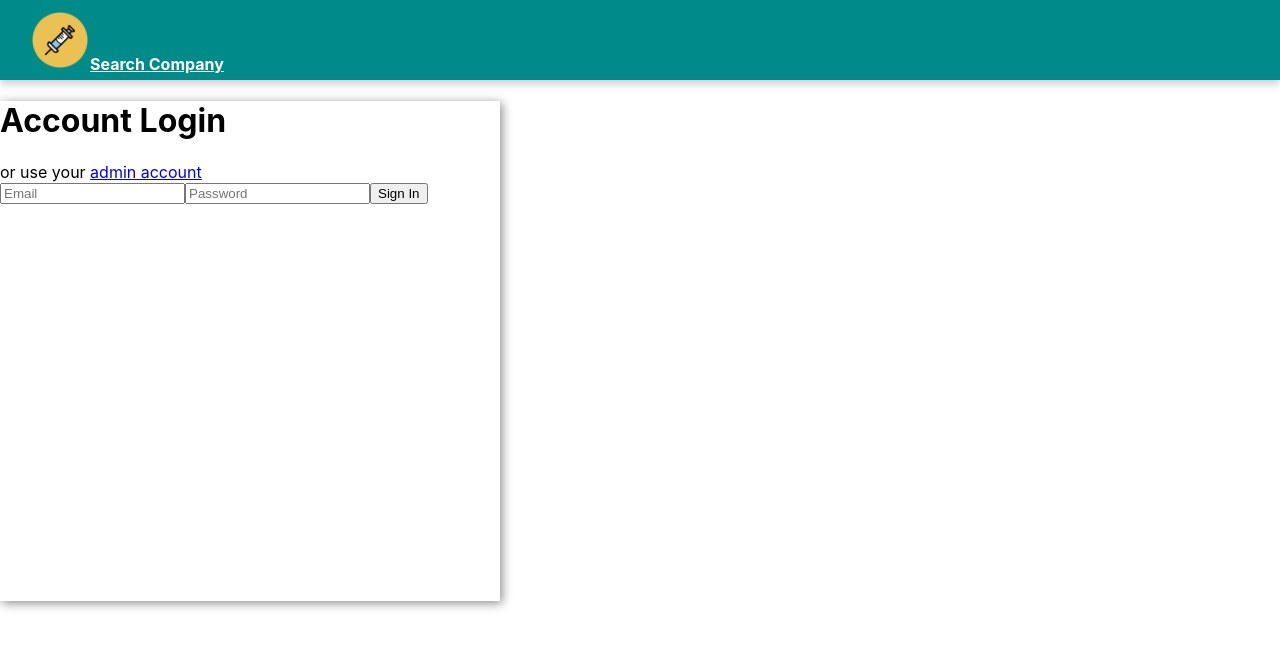
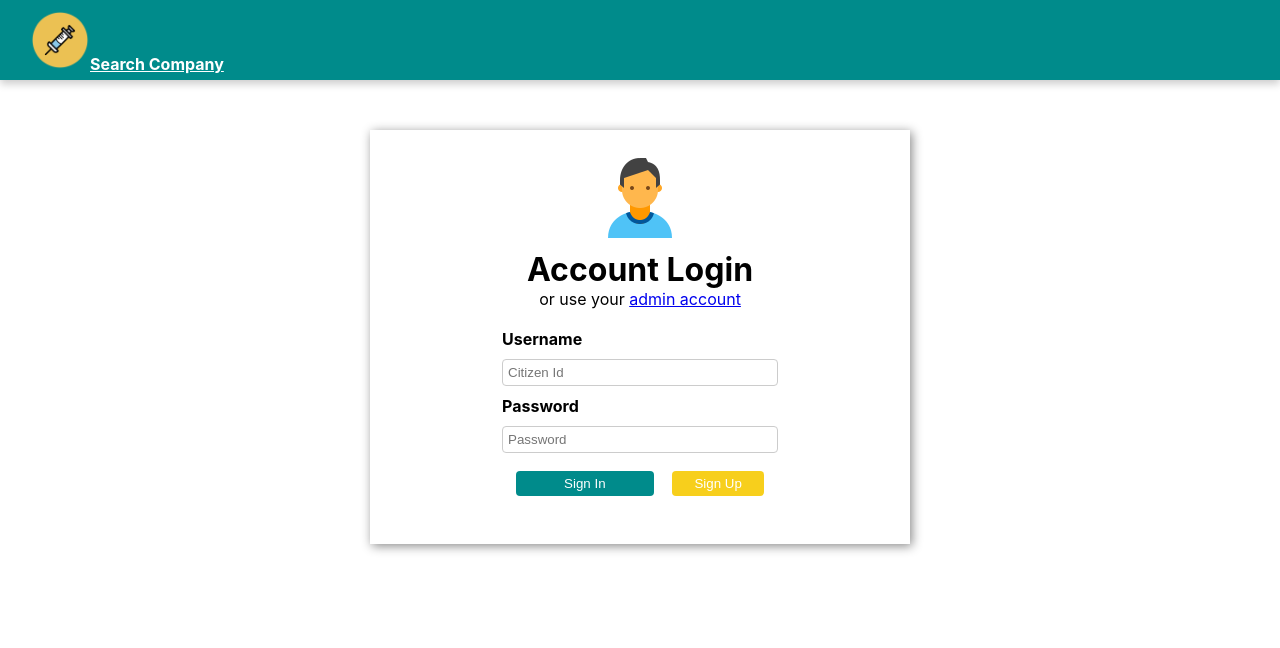
Before and after one commit to narisasingngam/Syringe, a React (Create React App) app: page /login/user in a window 1280 px wide. Shown: the top 648 px of the page. Built offline with nearby package versions, Linux system fonts and the light colour scheme.

Commit message:
user login page

```diff
--- a/src/components/login/Admin.js
+++ b/src/components/login/Admin.js
@@ -3,15 +3,18 @@ import Login from './Login'
 import './../../styles/login.css'
 import { Link } from 'react-router-dom';
 
+import userIcon from './../../images/icons_User.png'
+
 export class AdminLogin extends Component {
     render() {
         return (
-            <div class="login-container bg-white shadow">
-                <h1>Admin Login</h1>
-                <span>or use your <Link to="/login/user">user account</Link></span>
-            <React.Fragment>
-                <Login/>
-            </React.Fragment>
+            <div class="login-container bg-white shadow al-center">
+                <img class="" src={userIcon}  alt="user icon"/>
+                <h1 class="loginH1">Admin Login</h1>
+                <span class="">or use your <Link to="/login/user">user account</Link></span>
+                <form action="#">
+                    <Login/>
+                </form>
             </div>
         )
     }
--- a/src/components/login/Login.js
+++ b/src/components/login/Login.js
@@ -6,12 +6,18 @@ export class Login extends Component {
     render() {
         return (
             <div>
-                <div class="form-container sign-in-container">
-		            <form action="#">
-			            <input type="email" placeholder="Email" />
-			            <input type="password" placeholder="Password" />
-			            <button>Sign In</button>
-		            </form>
+                <div class="form-container sign-in-container mg-default">
+                        <div class="login-form al-left">
+
+                        <label for="uname"><b>Username</b></label>
+			            <input class="mg-top-default mg-buttom-default login-input" type="text" placeholder="Citizen Id" name="citizen-id" required/>
+
+                        <label for="psw"><b>Password</b></label>
+			            <input class="mg-top-default mg-buttom-default login-input"   type="password" placeholder="Password" name="password" required/>
+                        </div>
+                        <br/>
+                        <input class="login-submit" type="submit" name="sign-in" value="Sign In"/>
+                        <button class="login-signup" >Sign Up</button>
 	            </div>
             </div>
         )
--- a/src/components/login/User.js
+++ b/src/components/login/User.js
@@ -2,15 +2,19 @@ import React, { Component } from 'react'
 import Login from './Login'
 import './../../styles/login.css'
 import { Link } from 'react-router-dom';
+
+import userIcon from './../../images/icons_User.png'
+
 export class UserLogin extends Component {
     render() {
         return (
-            <div class="login-container bg-white shadow">
-                <h1>Account Login</h1>
-			    <span>or use your <Link to="/login/admin">admin account</Link></span>
-            <React.Fragment>
-                <Login/>
-            </React.Fragment>
+            <div class="login-container bg-white shadow al-center">
+                <img src={userIcon}  alt="user icon"/>
+                <h1 class="loginH1">Account Login</h1>
+			    <span class="">or use your <Link to="/login/admin">admin account</Link></span>
+                <form action="#">
+                    <Login/>
+                </form>
             </div>
         )
     }
--- a/src/styles/login.css
+++ b/src/styles/login.css
@@ -1,10 +1,76 @@
 .login-container{
-    /* margin-top: 50px;
+    text-align: center;
+    padding: 20px;
+    margin-top: 50px;
     margin-left: auto;
     margin-right: auto;
-    margin-bottom: 50px; */
-    height: 500px;
+    margin-bottom: 50px;
+    height: fit-content;
     width: 500px;
+}
+
+.login-input{
+    width: 100%;
+    display: inline-block;
+    padding: 5px 5px;
+    border: 1px solid #ccc;
+    border-radius: 4px;
+    box-sizing: border-box;
+}
+
+.login-signup{
+  width: 20%;
+  background-color: rgb(247, 207, 28);
+  color: white;
+  padding: 5px 5px;
+  margin: 8px 2%;
+  border: none;
+  border-radius: 4px;
+  cursor: pointer;
+}
+.login-submit{
+  width: 30%;
+  background-color: darkcyan;
+  color: white;
+  padding: 5px 5px;
+  margin: 8px 2%;
+  border: none;
+  border-radius: 4px;
+  cursor: pointer;
+}
+
+.login-form{
+    align-self: center;
+    display: inline-block;
+    width: 60%;
+    height: fit-content;
+}
+
+.mg-auto{
+    margin: auto;
+}
+
+.mg-default{
+    margin: 20px;
+}
+
+.mg-top-default{
+    margin-top: 10px;
+}
+
+.mg-buttom-default{
+    margin-bottom: 10px;
+}
+.loginH1{
+    margin: 0;
+}
+
+.al-center{
+    text-align: center;
+}
+
+.al-left{
+    text-align: left;
 }
 
 .shadow{
```
Also changed, not shown: src/images/icons_User.png (added).
